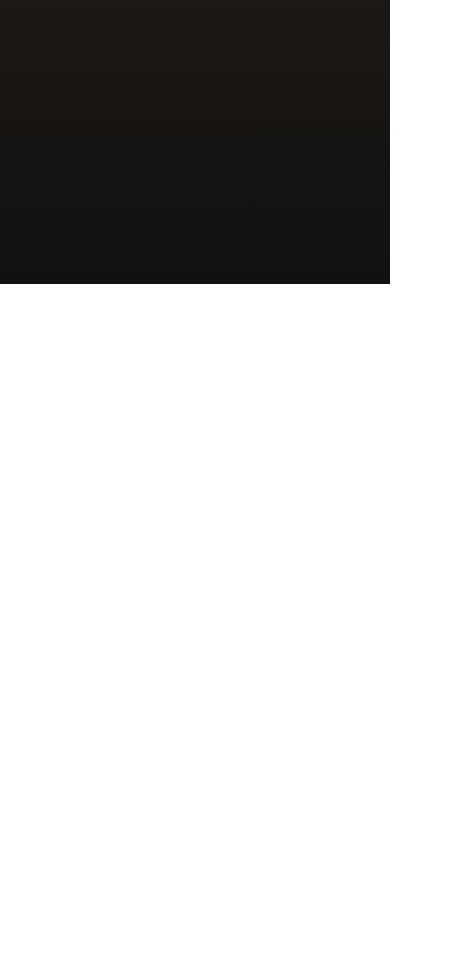
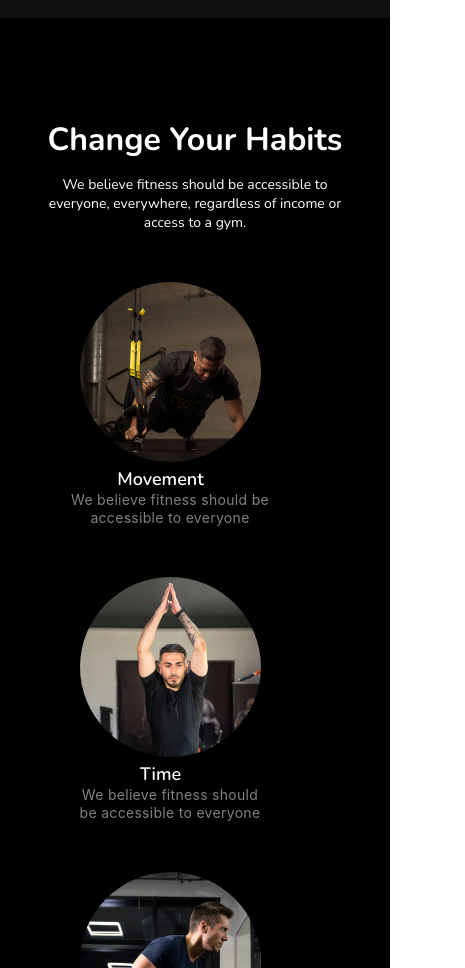
Before and after one commit to learner-of-string/EnergiaFit.org, a plain HTML site: page index.html in a window 390 px wide. Shown: the part 1032-2000 px from the top of the page, 465 px wide, since content can reach past the window. Before the commit the page ends 1316 px from the top, so only its background shows below. Drawn offline with nearby package versions, Linux system fonts and the light colour scheme; files whose address does not match are found by name.

Commit message:
change your habits section done with responsive for mobile devices

```diff
--- a/assets/styles/font.css
+++ b/assets/styles/font.css
@@ -9,4 +9,9 @@
   font-family: "Nunito", sans-serif;
   margin: 0;
   padding: 0;
+  user-select: none;
 }
+
+body {
+  max-width: 100vw;
+}
--- a/assets/styles/styles.css
+++ b/assets/styles/styles.css
@@ -9,7 +9,7 @@ nav {
 }
 
 header {
-  background: linear-gradient(180deg, #111111, #2c2219, #111111 100%);
+  background: linear-gradient(180deg, #111111, #111111 100%);
   padding-top: 50px;
   /* max-height: 715px; */
 }
@@ -150,11 +150,67 @@ a {
   scale: 0.75;
 }
 
-@media screen and (max-width: 100px) {
-  * {
-    visibility: hidden;
-  }
+main {
+  background-color: black;
+  margin-top: -266px;
 }
+
+.section-description {
+  font-size: 14px;
+  font-weight: 400;
+}
+
+.section-title {
+  font-size: 48px;
+}
+
+.section-thumbnail {
+  width: 671px;
+  color: white;
+  text-align: center;
+  margin: 0 auto;
+  display: flex;
+  flex-direction: column;
+  gap: 14px;
+}
+
+#change-your-habits {
+  padding: 100px 0;
+}
+
+#change-your-habits .section-details {
+  display: flex;
+  justify-content: space-around;
+  margin-top: 50px;
+}
+
+#change-your-habits .section-details img {
+  border-radius: 100%;
+}
+
+#change-your-habits .section-details > div {
+  width: 230px;
+}
+
+.img-caption {
+  color: #ffffff;
+  font-size: 18px;
+  font-weight: 600;
+  text-align: center;
+  margin-left: -30%;
+}
+.img-caption-details {
+  color: #ffffff80;
+  font-family: Inter;
+  font-size: 14px;
+  font-weight: 400;
+  margin-left: -50px;
+  line-height: 18px;
+  letter-spacing: 0.3px;
+  text-align: center;
+}
+
+/* responsive */
 
 @media screen and (max-width: 576px) {
   .navigation-bar {
@@ -176,4 +232,31 @@ a {
   .banner-text {
     width: 285px;
   }
+
+  .card-1 {
+    width: 140px;
+  }
+
+  #change-your-habits .section-details {
+    flex-direction: column;
+    align-items: center;
+    gap: 50px;
+  }
+
+  .section-title {
+    font-size: 32px;
+  }
+  .section-details {
+    font-size: 14px;
+  }
+
+  .section-thumbnail {
+    width: 318px;
+  }
 }
+
+@media screen and (max-width: 100px) {
+  * {
+    visibility: hidden;
+  }
+}
--- a/index.html
+++ b/index.html
@@ -69,5 +69,50 @@
         </div>
       </section>
     </header>
+    <main>
+      <section id="change-your-habits">
+        <div class="section-thumbnail">
+          <h2 class="section-title">Change Your Habits</h2>
+          <p class="section-description">
+            We believe fitness should be accessible to everyone, everywhere,
+            regardless of income or access to a gym.
+          </p>
+        </div>
+        <div class="section-details">
+          <div>
+            <img src="./assets/images/image 3.png" alt="" />
+            <p class="img-caption">Movement</p>
+            <p class="img-caption-details">
+              We believe fitness should be <br />
+              accessible to everyone
+            </p>
+          </div>
+          <div>
+            <img src="./assets/images/image 2.png" alt="" />
+            <p class="img-caption">Time</p>
+            <p class="img-caption-details">
+              We believe fitness should <br />
+              be accessible to everyone
+            </p>
+          </div>
+          <div>
+            <img src="./assets/images/image 4.png" alt="" />
+            <p class="img-caption">Practice</p>
+            <p class="img-caption-details">
+              We believe fitness should <br />
+              be accessible to everyone
+            </p>
+          </div>
+          <div>
+            <img src="./assets/images/image 5.png" alt="" />
+            <p class="img-caption">Weight Loss</p>
+            <p class="img-caption-details">
+              We believe fitness should <br />
+              be accessible to everyone
+            </p>
+          </div>
+        </div>
+      </section>
+    </main>
   </body>
 </html>
```
